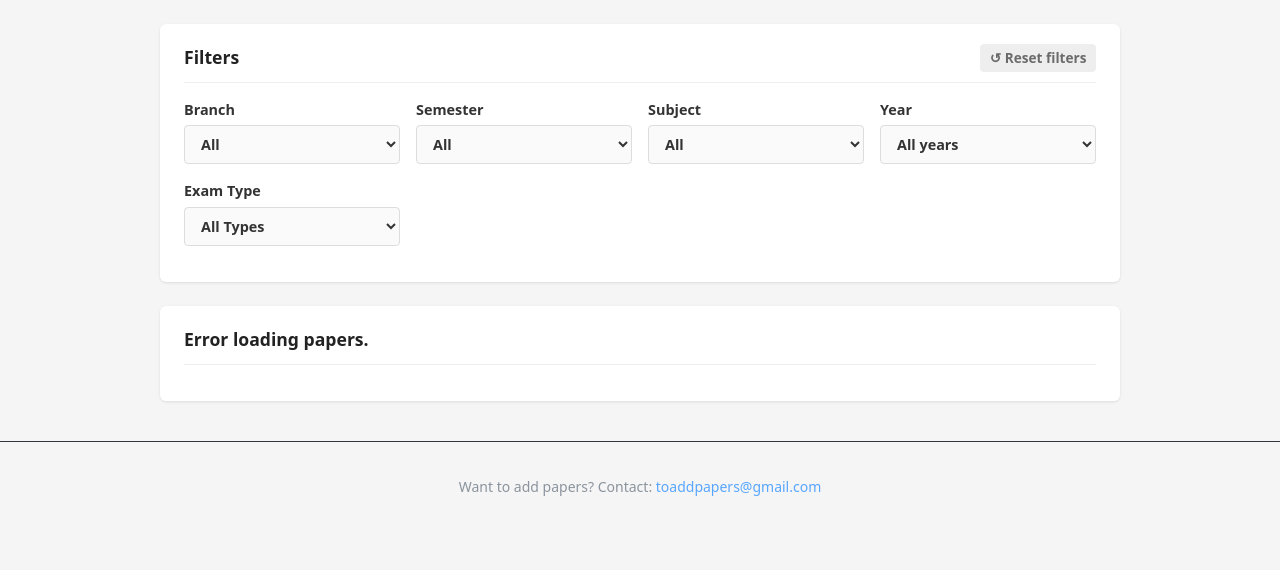
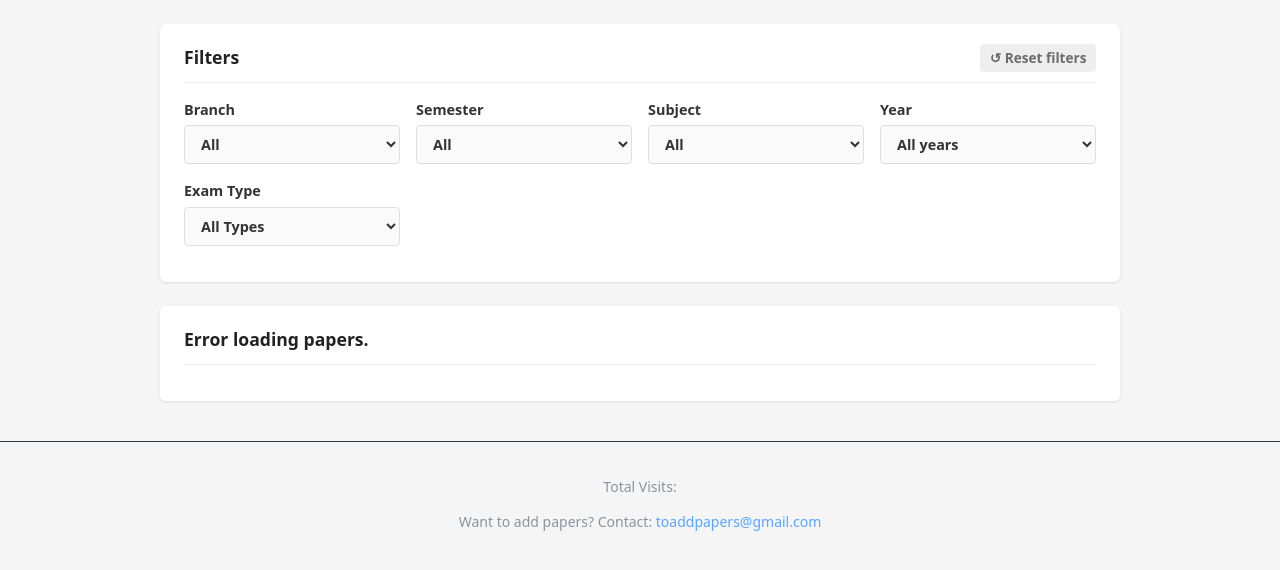
Before and after one commit to MANIKANTH678/pyq-portal, a website: page public/index.html in a window 1280 px wide. Shown: the part 68-638 px from the top of the page. Drawn offline with Linux system fonts and the light colour scheme; no server answers.

Commit message:
Make total visits visible in footer

```diff
--- a/public/index.html
+++ b/public/index.html
@@ -1,3 +1,4 @@
+
 <!doctype html>
 <html lang="en">
 <head>
@@ -82,7 +83,7 @@
 
    <!-- Contact Info Footer -->
     <footer style="text-align: center; padding: 20px; margin-top: 40px; color: #8b949e; font-size: 14px; border-top: 1px solid #30363d;">
-      <p id="total-visits" hidden>Total Visits: <span></span></p>
+      <p id="total-visits" >Total Visits: <span></span></p>
       <p>Want to add papers? Contact: <a href="mailto:toaddpapers@gmail.com" style="color: #58a6ff; text-decoration: none;">toaddpapers@gmail.com</a></p>
     </footer>
 </body>
```
